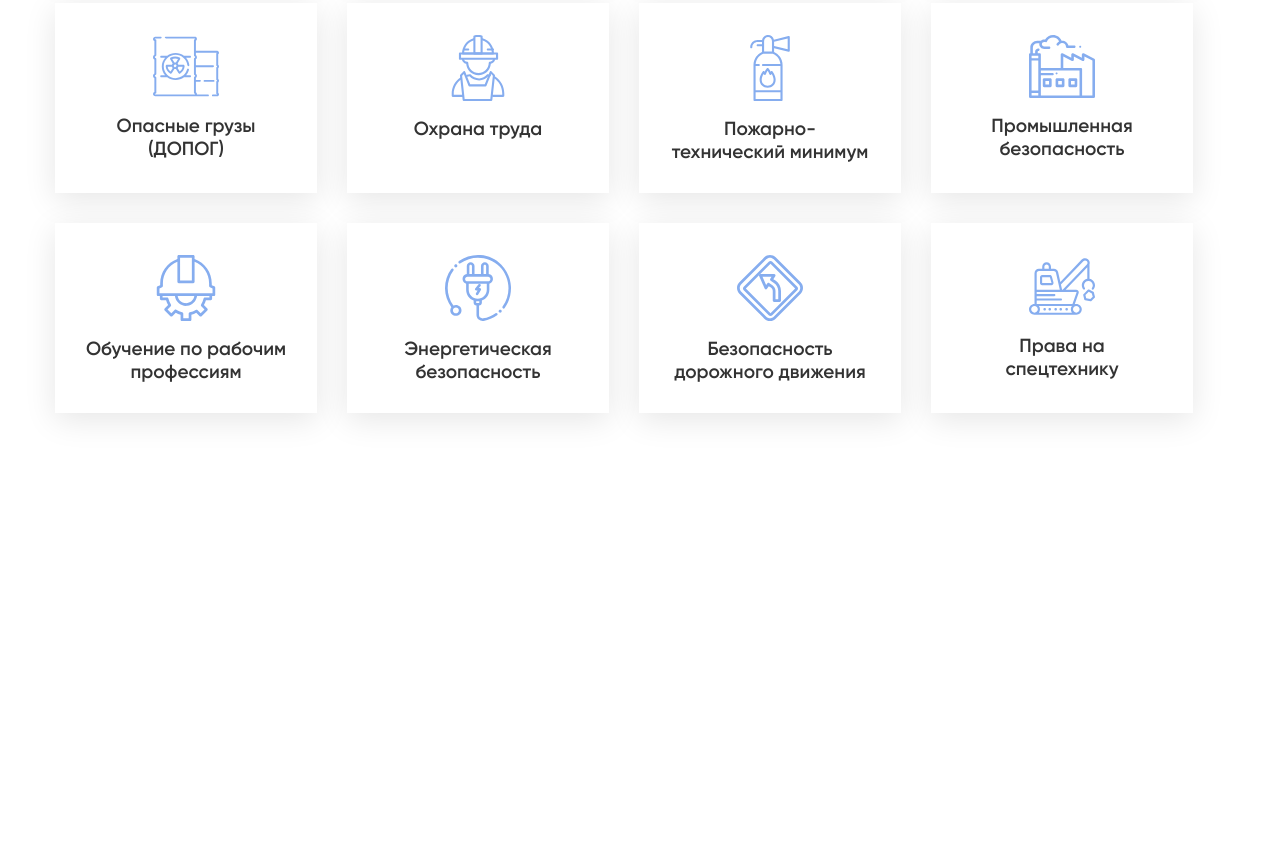
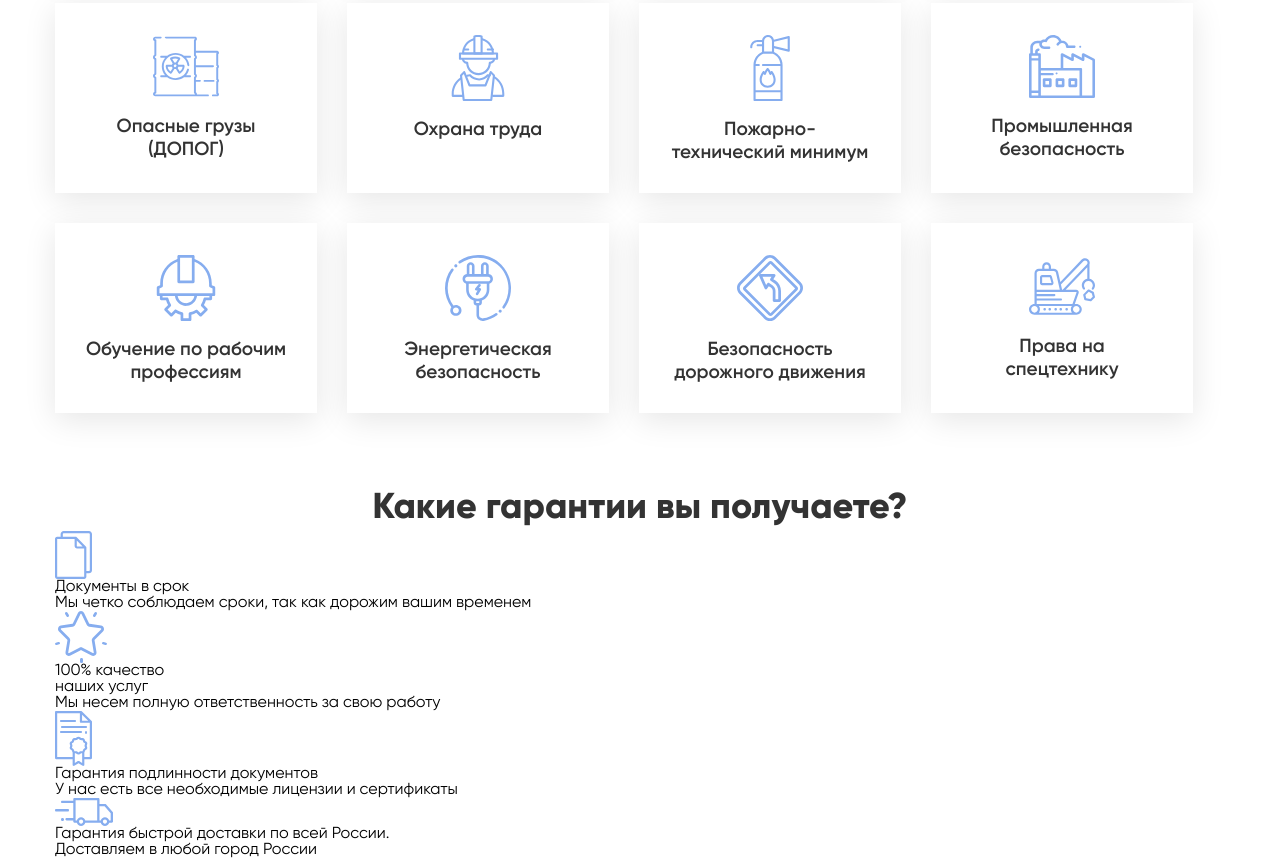
Before and after one commit to Kasper-developer/OFDR, a website: page #src/index.html in a window 1280 px wide. Shown: the part 1082-1940 px from the top of the page. Before the commit the page ends 1567 px from the top, so only its background shows below. Drawn offline with nearby package versions, Linux system fonts and the light colour scheme; files that its build step writes are made by us from their sources.

Commit message:
created: guarantees section + adaptive

```diff
--- a/#src/index.html
+++ b/#src/index.html
@@ -64,6 +64,42 @@
 					</div>
 				</div>
 			</section>
+
+			<section class="guarantees">
+				<div class="_container">
+					<h2 class="title guarantees__title">Какие гарантии вы получаете?</h2>
+					<div class="guarantees__wrapper">
+						<div class="guarantees-item">
+							<div class="guarantees-item__icon">
+								<img src="img/guarantees/doc.svg" alt="Icon: document">
+							</div>
+							<h3 class="guarantees-item__title">Документы в срок</h3>
+							<p class="guarantees-item__desc">Мы четко соблюдаем сроки, так как дорожим вашим временем</p>
+						</div>
+						<div class="guarantees-item">
+							<div class="guarantees-item__icon">
+								<img src="img/guarantees/favorites.svg" alt="Icon: favorite">
+							</div>
+							<h3 class="guarantees-item__title">100% качество <br> наших услуг</h3>
+							<p class="guarantees-item__desc">Мы несем полную ответственность за свою работу</p>
+						</div>
+						<div class="guarantees-item">
+							<div class="guarantees-item__icon">
+								<img src="img/guarantees/file.svg" alt="Icon: file">
+							</div>
+							<h3 class="guarantees-item__title">Гарантия подлинности документов</h3>
+							<p class="guarantees-item__desc">У нас есть все необходимые лицензии и&nbsp;сертификаты</p>
+						</div>
+						<div class="guarantees-item">
+							<div class="guarantees-item__icon">
+								<img src="img/guarantees/delivery-truck.svg" alt="Icon: delivery-truck">
+							</div>
+							<h3 class="guarantees-item__title">Гарантия быстрой доставки по всей России.</h3>
+							<p class="guarantees-item__desc">Доставляем в любой город России</p>
+						</div>
+					</div>
+				</div>
+			</section>
 		</main>
 		@@include('_footer.html',{})
 	</div>
```
